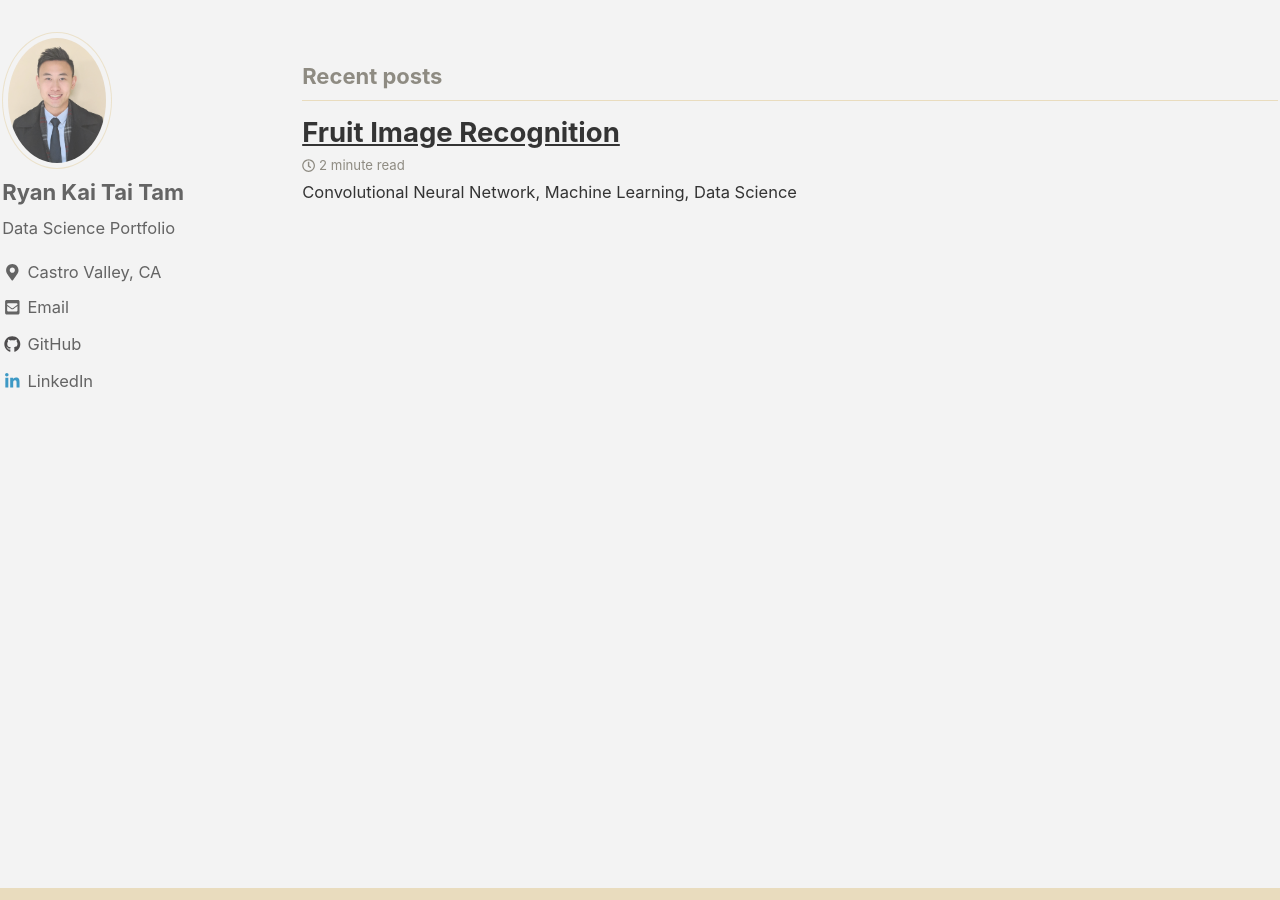
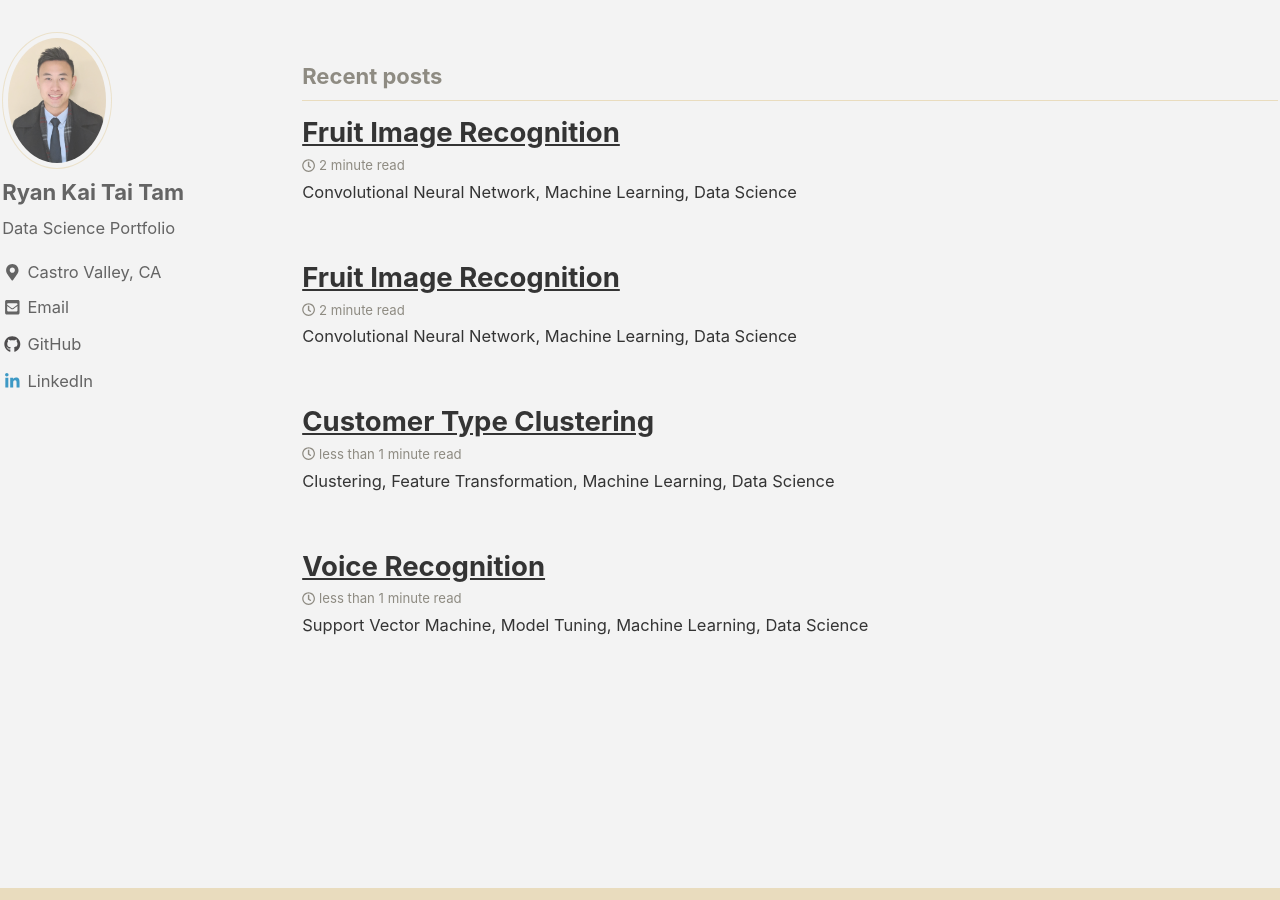
Before and after one commit to ryan-kttam/ryan-kttam.github.io, a Jekyll site: the page built from index.html, in a window 1280 px wide and 900 px high, scrolled down 1083 px. Built offline with Jekyll 4.4.1, drawn with Linux system fonts in a browser that asks for light colours; cached includes are drawn as plain includes; nearby versions of some CDN libraries; the list of posts is cut into pages by our own code; some of the changed lines change nothing that is shown.

Commit message:
adding posts

````diff
--- a/_pages/machine_learning.md
+++ b/_pages/machine_learning.md
@@ -8,3 +8,7 @@
 ---
 
 ## [Fruit Image Recognition](/fruit_image_recognition/)
+
+## [Customer Type Clustering](/Customer_Type_Clustering/)
+
+## [Voice Recognition](/Voice_recognition/)
--- /dev/null
+++ b/_posts/2017-11-26-Voice_recognition.md
@@ -0,0 +1,10 @@
+---
+title: "Voice Recognition"
+date: 2017-11-26
+header:
+  image: "/images/voice.jpg"
+excerpt: "Support Vector Machine, Model Tuning, Machine Learning, Data Science"
+---
+# Please visit [here](https://github.com/ryan-kttam/Voice-Recognition-Project) for more information.
+
+## Blog post is currently not available
--- /dev/null
+++ b/_posts/2018-08-01-Customer_Type_Clustering.md
@@ -0,0 +1,11 @@
+---
+title: "Customer Type Clustering"
+date: 2018-04-11
+header:
+  image: "/images/customer.jpg"
+excerpt: "Clustering, Feature Transformation, Machine Learning, Data Science"
+---
+
+# Please visit [here](https://github.com/ryan-kttam/Customers-Type-Clustering) for more information.
+
+## Blog post is currently not available
--- /dev/null
+++ b/_posts/2018-11-27-Android_Market_Analysis.md
@@ -0,0 +1,92 @@
+---
+title: "Fruit Image Recognition"
+date: 2018-11-15
+header:
+  image: "/images/fruit2.jpg"
+excerpt: "Convolutional Neural Network, Machine Learning, Data Science"
+---
+
+## Introduction
+
+In this post, I am going to use deep learning techniques to build a model that is able to identify what fruit is showing in an image. The purpose of this model is to help people get to know more about fruit's nutritional values, especially when they see fruits that they do not eat often. Building a nutritional database is definitely an crucial part of this project, but first I will need to build a model that is able to identify what fruit is showing in an image.
+
+### Why Convolutional Neural Network?
+
+<img src="/images/cnn.jpg" alt="example">
+
+Human identify objects by analyzing their color, shape, and texture. Convolutional neural network is capable of completing such task, because it is able to preserve spatial relationship between pixels, which ultimately isolating color, shape, and texture as independent factors. it then can predict what fruit is in the image based on the factors identified by CNN.
+
+
+## Data Preprocessing
+
+I gathered 22 types of fruit images on Google, each type has its own folder and has approximately 100 images. Given this is a relatively small dataset, I decided to implement **data augmentation** in order to increase the amount of examples to train the model. There are four forms for each image: its original form, a flipped version, rotated 90 degrees, and rotated 270 degrees. I also resized all images to *100x100* pixels in order to increase the training speed performance, and divide all pixels by 255 in order to limit their ranges to 0 and 1.
+
+```python
+def process_image(img_path, img_list, label_list, fruit_name, dim):
+    image = cv2.imread(img_path, cv2.IMREAD_COLOR)
+    image = cv2.resize(image, (dim, dim))  # resize to dim*dim (dim=100 in my case)
+    img_list.append((image / 255.).tolist())
+    img_list.append((np.flipud(image)/ 255.).tolist()) # adding a flipped form
+    img_list.append((rot(image, 90)  / 255.).tolist()) # adding a rotated image (90 degrees)
+    img_list.append((rot(image, 270) / 255.).tolist()) # adding a rotated image (270 degrees)
+    label_list += [fruit_name]*4 # add those fruit labels
+```
+
+## Model Tuning
+
+I will be implementing a pre-trained model, **VGG16**, in this project. VGG16 is a CNN architecture that is considered to be an excellent vision model, and it generally performs well on object classifications. Prior to implementing VGG16, I have already tried out different models, such as artificial neural network and self-built CNN. It turns out that VGG16 performed the best among those three models.
+
+I am going to fine-tune the model by adjusting the following:
+* the number of trainable layers
+* learning rates
+* RMSprop or SGD optimizer
+
+The last five layer ...
+
+
+# H1 Heading
+
+## H2 Heading
+
+### H3 Heading
+
+some basic text.
+
+example with *italics*
+
+example with **bold** text
+
+example with [link](https://github.com/ryan-kttam)
+
+example with bulleted list:
+* first
++ two
+- three
+
+example with numbered list:
+1. first
+2. two
+
+python code block:
+```python
+    import numpy as np
+    def test_function(x):
+      z = np.sum(x)
+      return z
+```
+
+python code block:
+```r
+library(tidyverse)
+df = read.csv('xxx.csv')
+head(df)
+```
+
+inline code: `x+y`
+
+an image:
+<img src="/images/mm2.jpg" alt="mountain">
+
+math equation:
+
+$$ z=x+y$$
````
Also changed, not shown: images/customer.jpg (added), images/voice.jpg (added).
